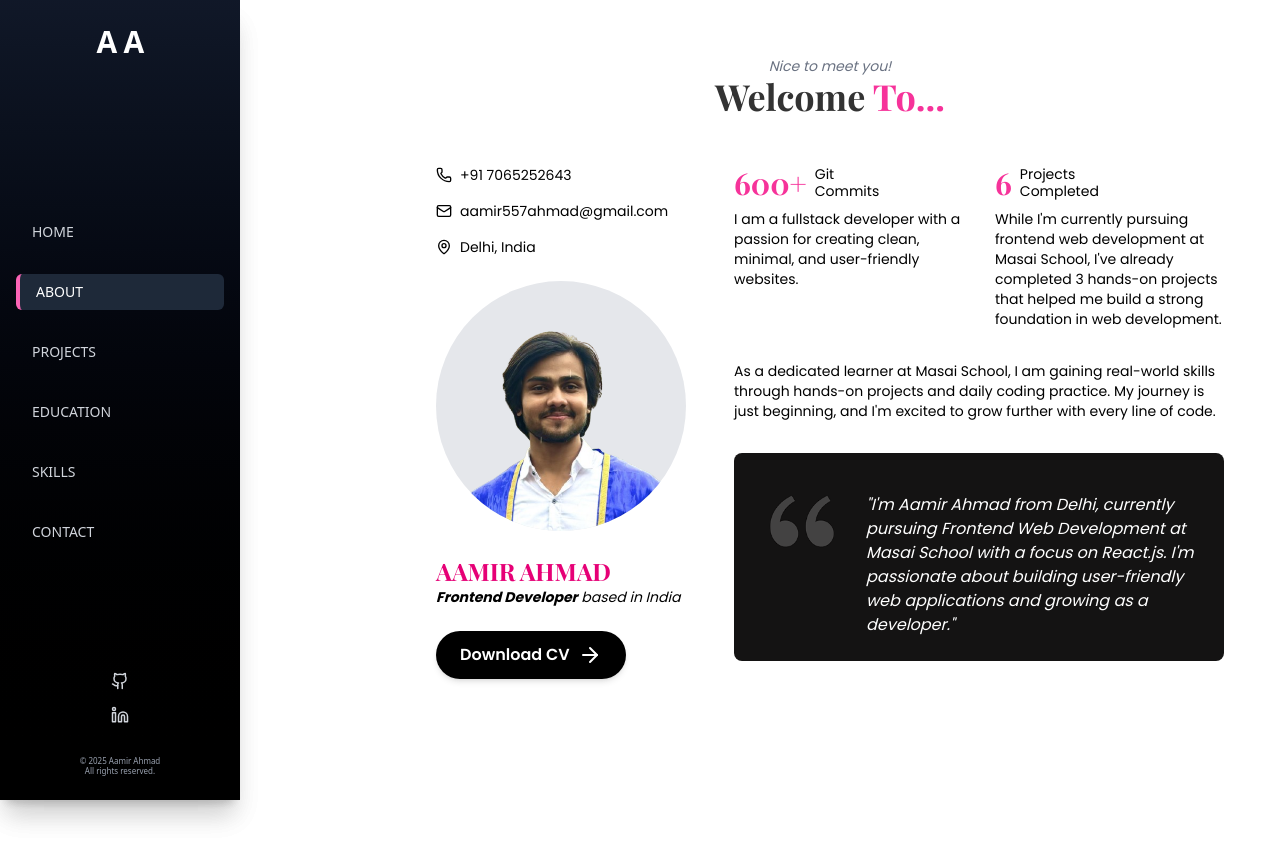
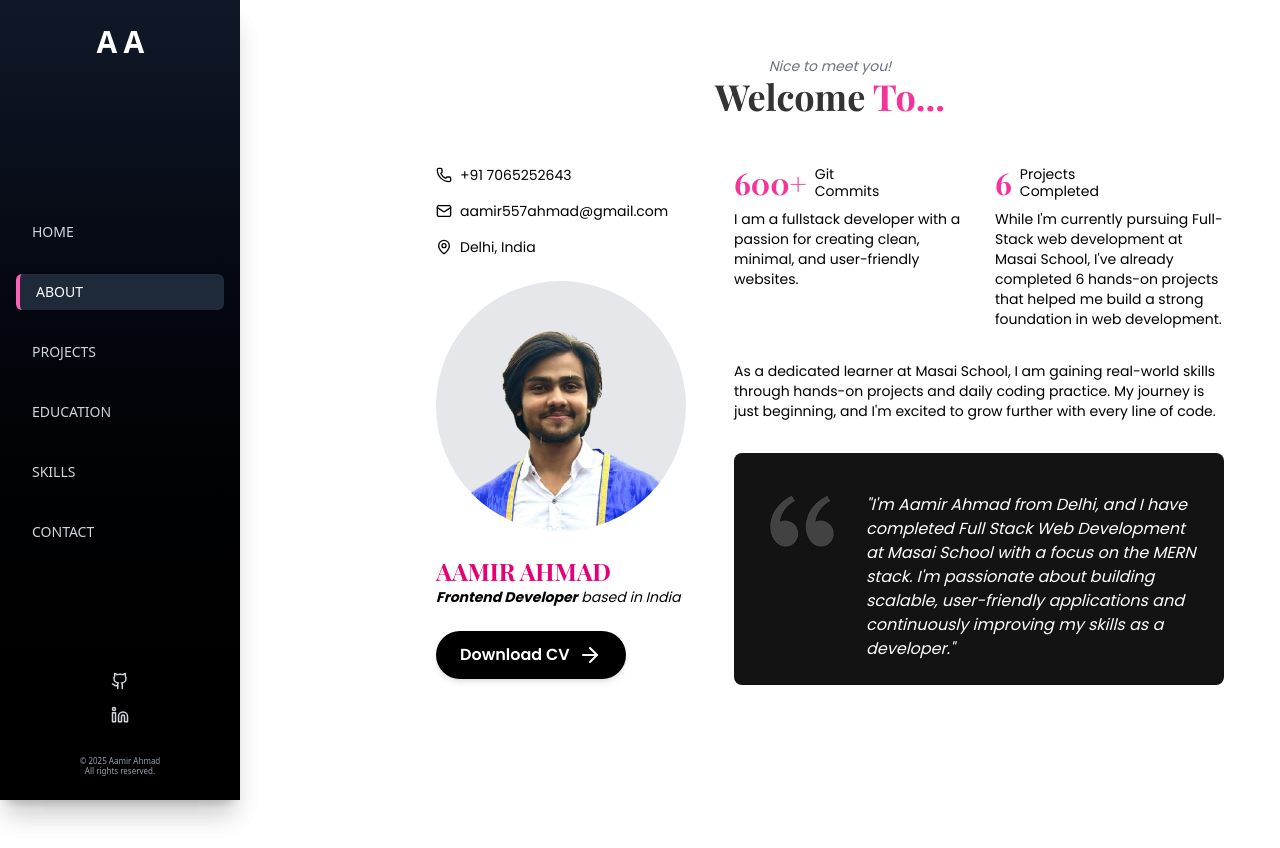
Before and after one commit to Aamir-786687/Portfolio, a React (Vite) app in the folder portfolio_react/: page /about in a window 1280 px wide. Built offline with nearby package versions, Linux system fonts and the light colour scheme.

Commit message:
Spline Style and resume updated

```diff
--- a/portfolio_react/src/components/Spline3D.jsx
+++ b/portfolio_react/src/components/Spline3D.jsx
@@ -2,8 +2,6 @@ import Spline from '@splinetool/react-spline';
 
 export default function App() {
   return (
-    <>
-    <Spline scene="https://prod.spline.design/bF-owwOg202sgcpf/scene.splinecode" />
-    </>
+    <Spline scene="https://prod.spline.design/TRYWUGxcaepCSmcA/scene.splinecode" />
   );
 }
--- a/portfolio_react/src/pages/About.jsx
+++ b/portfolio_react/src/pages/About.jsx
@@ -59,7 +59,7 @@ export default function About() {
 
               {/* Download CV */}
               <a
-                href="https://drive.google.com/uc?export=download&id=1k2HeSdWSGQeYIUNXcw16bedTLw4D9Nml"
+                href="https://drive.google.com/drive/folders/1VfheNIDQbrg9q3NRxbhVWGzpsDk5ir0e?usp=drive_link"
                 download
                 className="group relative inline-flex items-center gap-2 bg-black text-white font-semibold px-6 py-3 rounded-full shadow-md overflow-hidden transition-all duration-300 hover:bg-white hover:text-black hover:scale-105 font-['Poppins']"
               >
@@ -98,8 +98,8 @@ export default function About() {
                     </span>
                   </div>
                   <p className="text-sm font-['Poppins']">
-                    While I'm currently pursuing frontend web development at
-                    Masai School, I've already completed 3 hands-on projects
+                    While I'm currently pursuing Full-Stack web development at
+                    Masai School, I've already completed 6 hands-on projects
                     that helped me build a strong foundation in web development.
                   </p>
                 </div>
@@ -115,10 +115,10 @@ export default function About() {
               <div className="bg-[#141313] text-white p-4 sm:p-6 rounded-lg italic text-lg sm:text-xl flex items-start space-x-4">
                 <img src={emage} alt="quote" className="w-12 h-12 sm:w-18 sm:h-18 m-2" />
                 <p className="mt-2 sm:mt-4 ml-2 sm:ml-5 text-sm sm:text-base font-['Poppins']">
-                  "I'm Aamir Ahmad from Delhi, currently pursuing Frontend Web
-                  Development at Masai School with a focus on React.js. I'm
-                  passionate about building user-friendly web applications and
-                  growing as a developer."
+                  "I'm Aamir Ahmad from Delhi, and I have completed Full Stack Web Development
+                  at Masai School with a focus on the MERN stack.
+                  I'm passionate about building scalable, user-friendly
+                  applications and continuously improving my skills as a developer."
                 </p>
               </div>
             </div>
--- a/portfolio_react/src/pages/Home.jsx
+++ b/portfolio_react/src/pages/Home.jsx
@@ -22,7 +22,7 @@ export default function Home() {
           </p>
 
           <a
-            href="https://drive.google.com/file/d/1C9nekTkfdEviz4ZyXU4In6qM-l813kHF/view?usp=sharing"
+            href="https://drive.google.com/drive/folders/1VfheNIDQbrg9q3NRxbhVWGzpsDk5ir0e?usp=drive_link"
             target="_blank"
             rel="noreferrer"
             className="group relative inline-flex items-center gap-2 bg-black text-white font-semibold px-6 py-3 rounded-full shadow-md overflow-hidden transition-all duration-300 hover:bg-white hover:text-black hover:scale-105"
@@ -36,8 +36,8 @@ export default function Home() {
         </div>
 
         {/* Right Section */}
-        <div className="w-[70%] mt-8 md:mt-0 flex justify-center items-center">
-          <div className="w-[80%] max-w-[500px] sm:max-w-[600px] aspect-[3/4] sm:aspect-[5/4]">
+        <div className="w-80%  mt-8 md:mt-0 flex justify-center items-center">
+          <div className="w-[90%] h-50% sm:w-[80%] md:w-[500px] aspect-square sm:aspect-[5/4]">
             <Spline3D />
           </div>
         </div>
```
